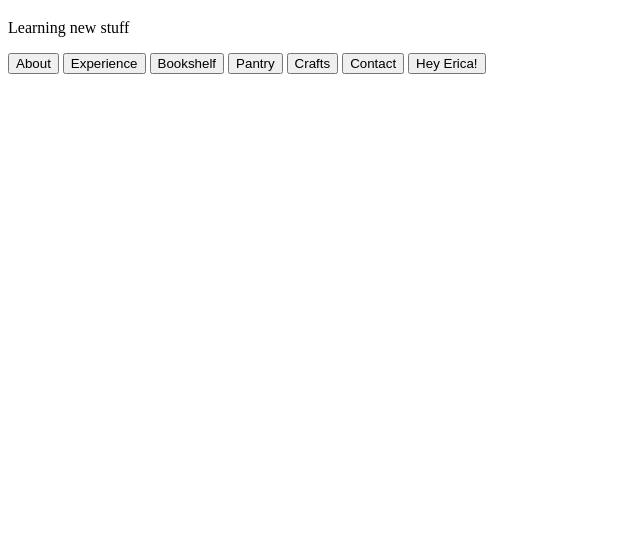
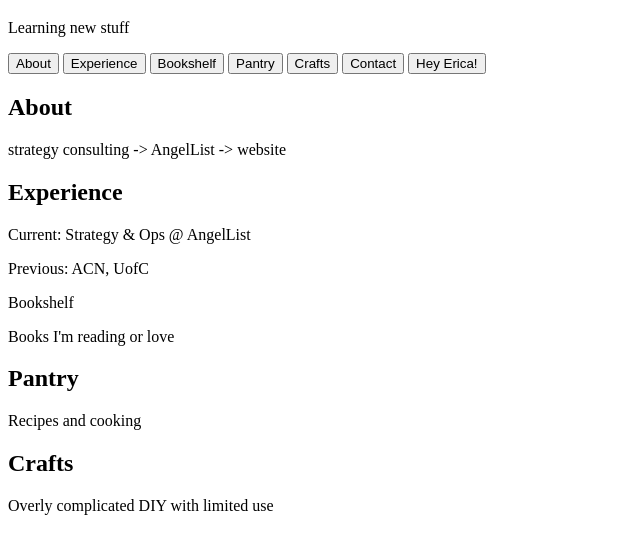
Before and after one commit to emgriffs/emgriffs.github.io, a plain HTML site: page index.html in a window 1280 px wide. Shown: the part 61-614 px from the top of the page, without its empty margins (0-640 px from the left). Drawn offline with Linux system fonts and the light colour scheme.

Commit message:
Update index.html

```diff
--- a/index.html
+++ b/index.html
@@ -16,5 +16,31 @@
         <button>Contact</button>
         <button>Hey Erica!</button>
     </nav>
+
+    <section id="about">
+        <h2>About</h2>
+        <p>strategy consulting -> AngelList -> website</p>
+    </section>
+
+    <section id="experience">
+        <h2>Experience</h2>
+        <p>Current: Strategy & Ops @ AngelList</p>
+        <p>Previous: ACN, UofC</p>
+    </section>
+
+    <section id="bookshelf'>
+        <h2>Bookshelf</h2>
+        <p>Books I'm reading or love</p>
+   </section>
+
+   <section id="pantry">
+       <h2>Pantry</h2>
+       <p>Recipes and cooking</p>
+   </section>
+
+   <section id="crafts">
+       <h2>Crafts</h2>
+       <p>Overly complicated DIY with limited use</p>
+   </section>
 </body>
 </html>
```
